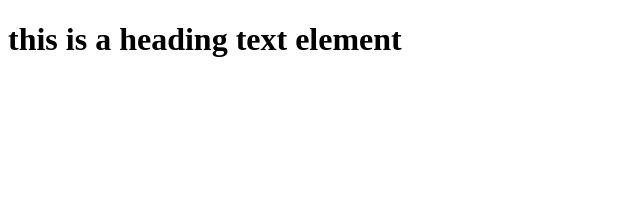
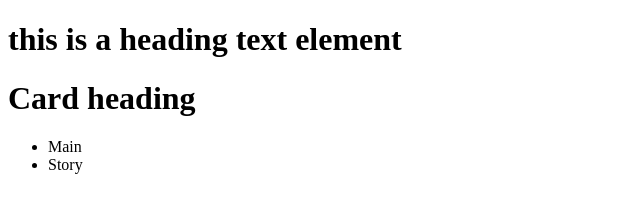
Before and after one commit to Lufrondi/Version, a plain HTML site: page index.html in a window 1280 px wide. Shown: the whole page, without its empty margins (0-640 px from the left). Drawn offline with Linux system fonts and the light colour scheme.

Commit message:
updated code with card

```diff
--- a/index.html
+++ b/index.html
@@ -12,5 +12,16 @@
         </div>
     </div>
 
+    <div class="new-container">
+        <div class="card">
+            <h1>Card heading</h1>
+        </div>
+
+        <ul>
+            <li><a href="#"></a>Main</li>
+            <li><a href="#"></a>Story</li>
+        </ul>
+    </div>
+
 </body>
 </html>
```
